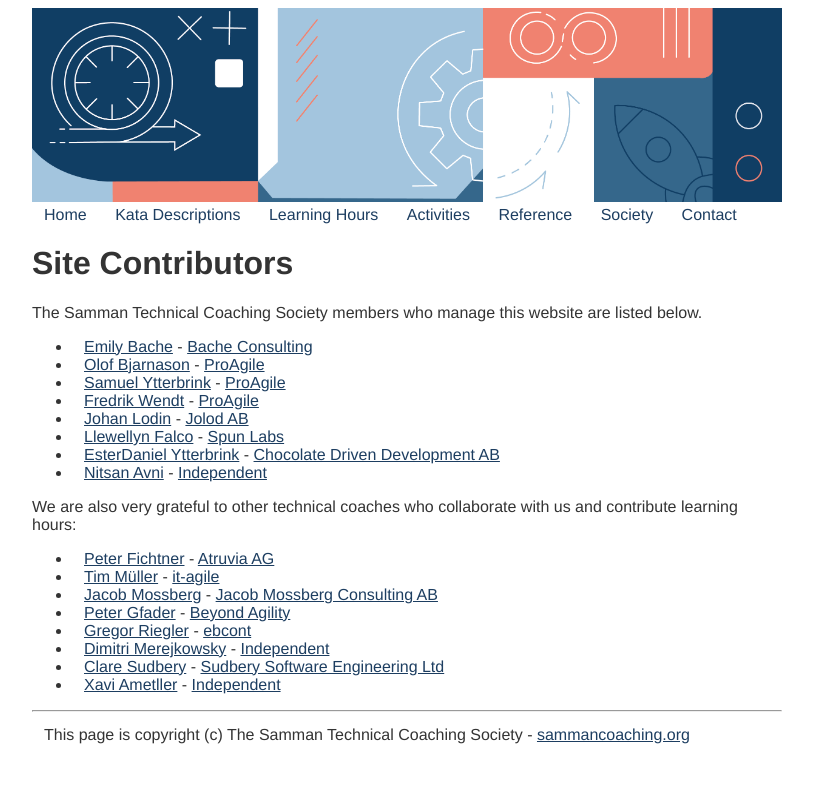
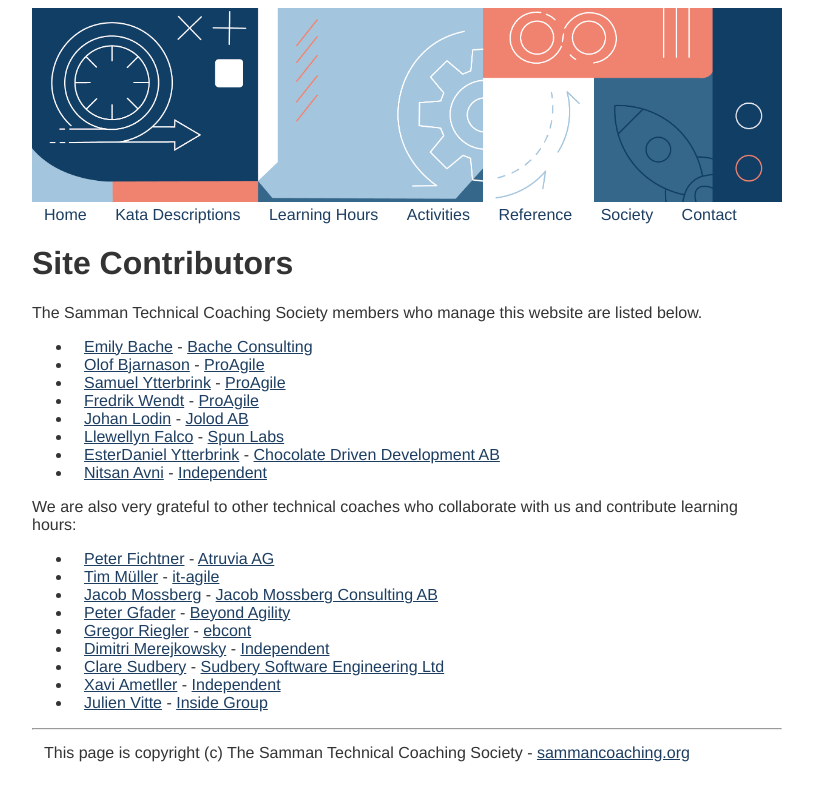
Before and after one commit to sammancoaching/website, a Jekyll site: the page built from society/contributors/index.md, in a window 1280 px wide. Shown: the top 801 px of the page, without its empty margins (233-1046 px from the left). Built offline with Jekyll 4.4.1, drawn with Linux system fonts in a browser that asks for light colours.

Commit message:
feat(test-data-builders): adds contributor

```diff
--- a/_data/contributors.yml
+++ b/_data/contributors.yml
@@ -78,3 +78,8 @@ xaviametller:
   url: https://www.myowncommonsense.com/
   affiliation: Independent
   member: no
+julienvitte:
+  title: Julien Vitte
+  url: https://www.insidegroup.fr/
+  affiliation: Inside Group
+  member: no
```
Also changed, not shown: society/contributors/julienvitte.md (added, +11 -0 lines).
